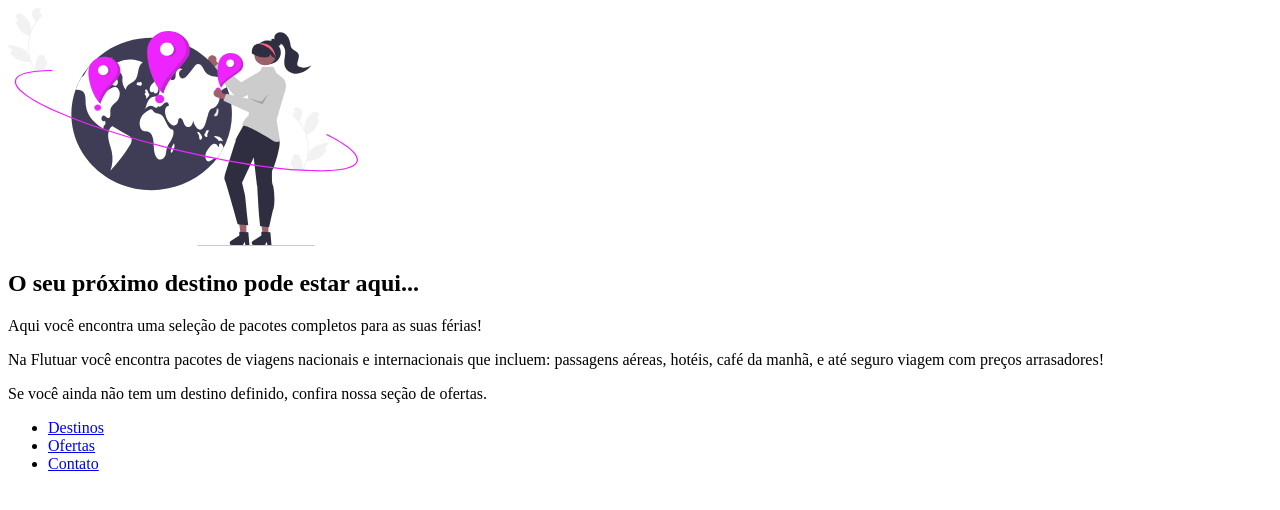
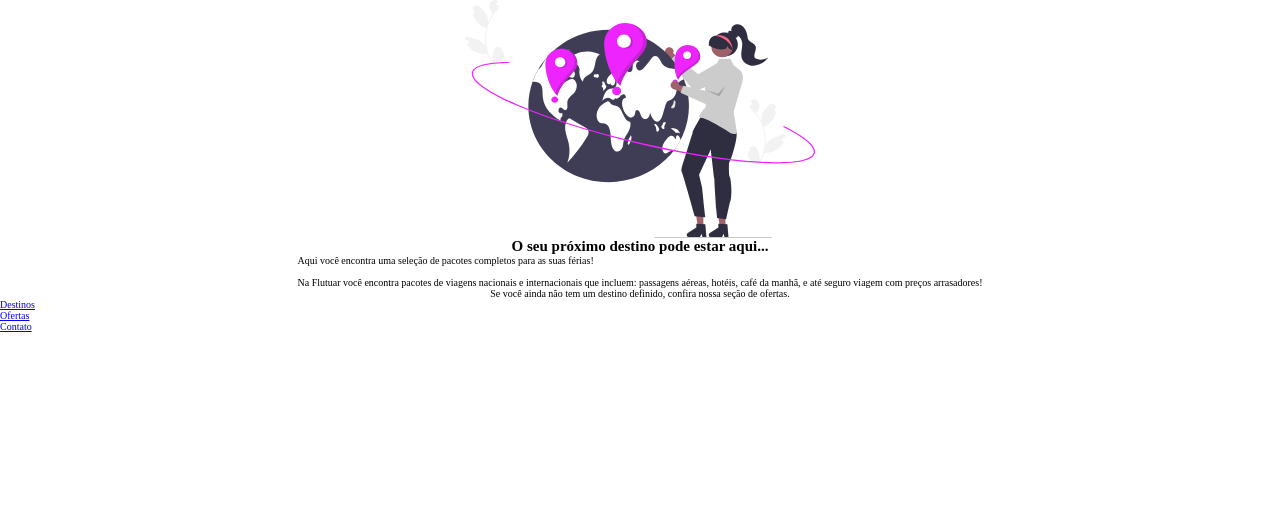
Before and after one commit to richardmezzomo/recriando-layout, a plain HTML site: page index.html in a window 1280 px wide. Drawn offline with Linux system fonts and the light colour scheme.

Commit message:
add css var

```diff
--- a/index.html
+++ b/index.html
@@ -1,18 +1,23 @@
 <!DOCTYPE html>
 <html lang="pt-br">
 <head>
+  <link rel="preconnect" href="https://fonts.googleapis.com">
+  <link rel="preconnect" href="https://fonts.gstatic.com" crossorigin>
   <meta charset="UTF-8">
-  <meta http-equiv="X-UA-Compatible" content="IE=edge">
   <meta name="viewport" content="width=device-width, initial-scale=1.0">
   <link rel="shortcut icon" href="images/favicon.svg" type="image" />
   <title>Flutuar</title>
+  <link href="https://fonts.googleapis.com/css2?family=Dosis:wght@500&family=Open+Sans:wght@400;700&display=swap" rel="stylesheet">
+  <link rel="stylesheet" href="style.css">
 </head>
 <body>
   <main>
     <img src="./images/img.svg">
     <h2>O seu próximo <span>destino</span> pode estar aqui...</h2>
-    <p>Aqui você encontra uma seleção de <span>pacotes completos</span> para as suas férias!</p>
-    <p>Na <span>Flutuar</span> você encontra pacotes de viagens nacionais e internacionais que incluem: passagens aéreas, hotéis, café da manhã, e até seguro viagem com <span>preços arrasadores!</span></p>
+    <p>
+      Aqui você encontra uma seleção de <span>pacotes completos</span> para as suas férias!
+      <br><br>Na <span>Flutuar</span> você encontra pacotes de viagens nacionais e internacionais que incluem: passagens aéreas, hotéis, café da manhã, e até seguro viagem com <span>preços arrasadores</span>!
+    </p>
     <p>Se você ainda não tem um destino definido, confira nossa seção de ofertas.</p>
   </main>
   <footer>
--- a/style.css
+++ b/style.css
@@ -0,0 +1,24 @@
+* {
+  margin: 0;
+  padding: 0;
+  box-sizing: border-box;
+}
+
+:root {
+  font-size: 62.5%;
+
+  --fc-title: #3F3D56;
+  --fc-span-primary: #EE24FF;
+  --fc-span-secondary: #828282;
+  --fc-primary: #ECEFF2;
+
+  --bg-primary: var(--fc-title);
+
+  --ff-title: 'Dosis', sans-serif;
+  --ff-primary: 'Open Sans', sans-serif;
+}
+
+main {
+  display: grid;
+  place-items: center;
+}
```
